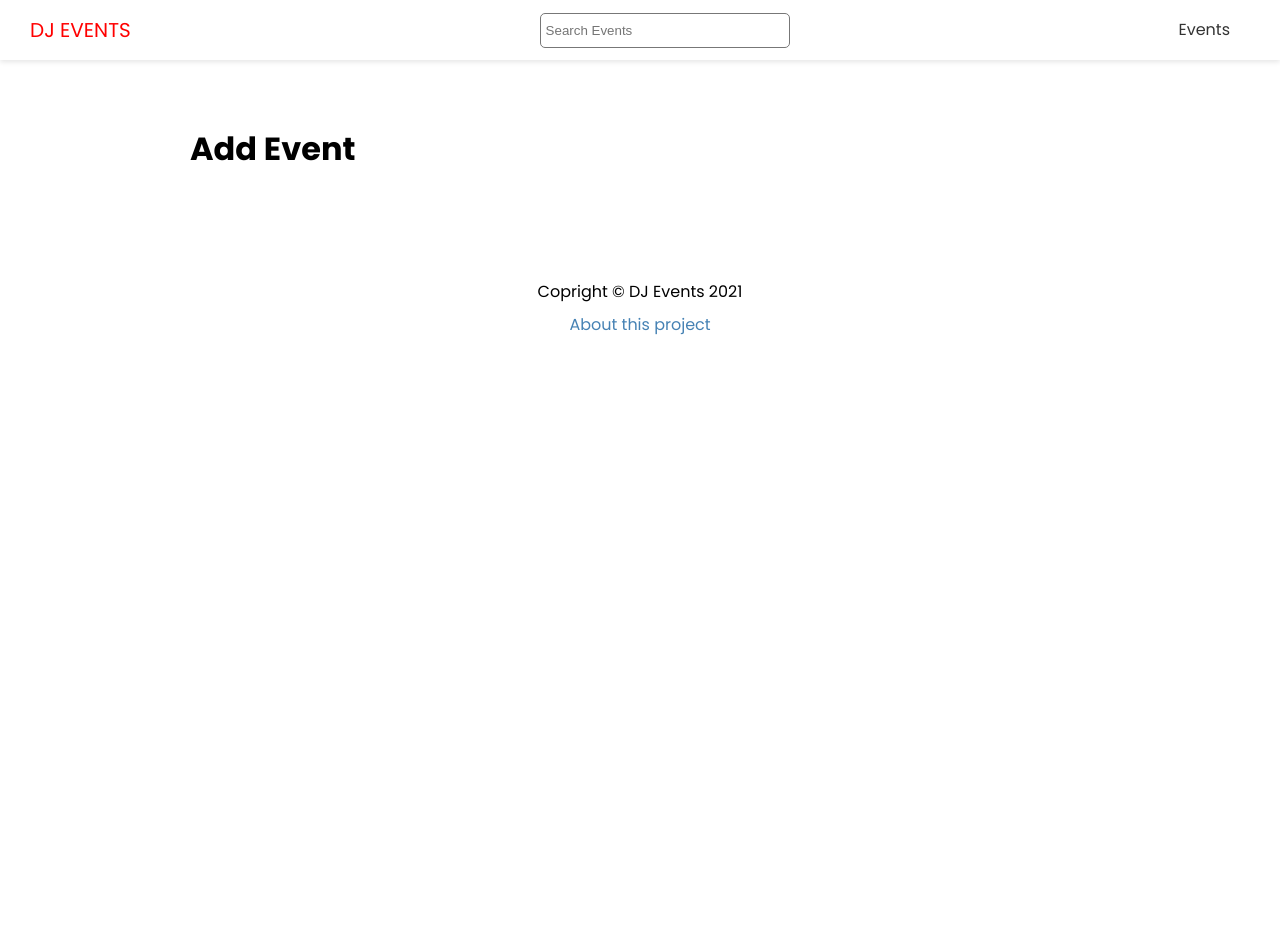
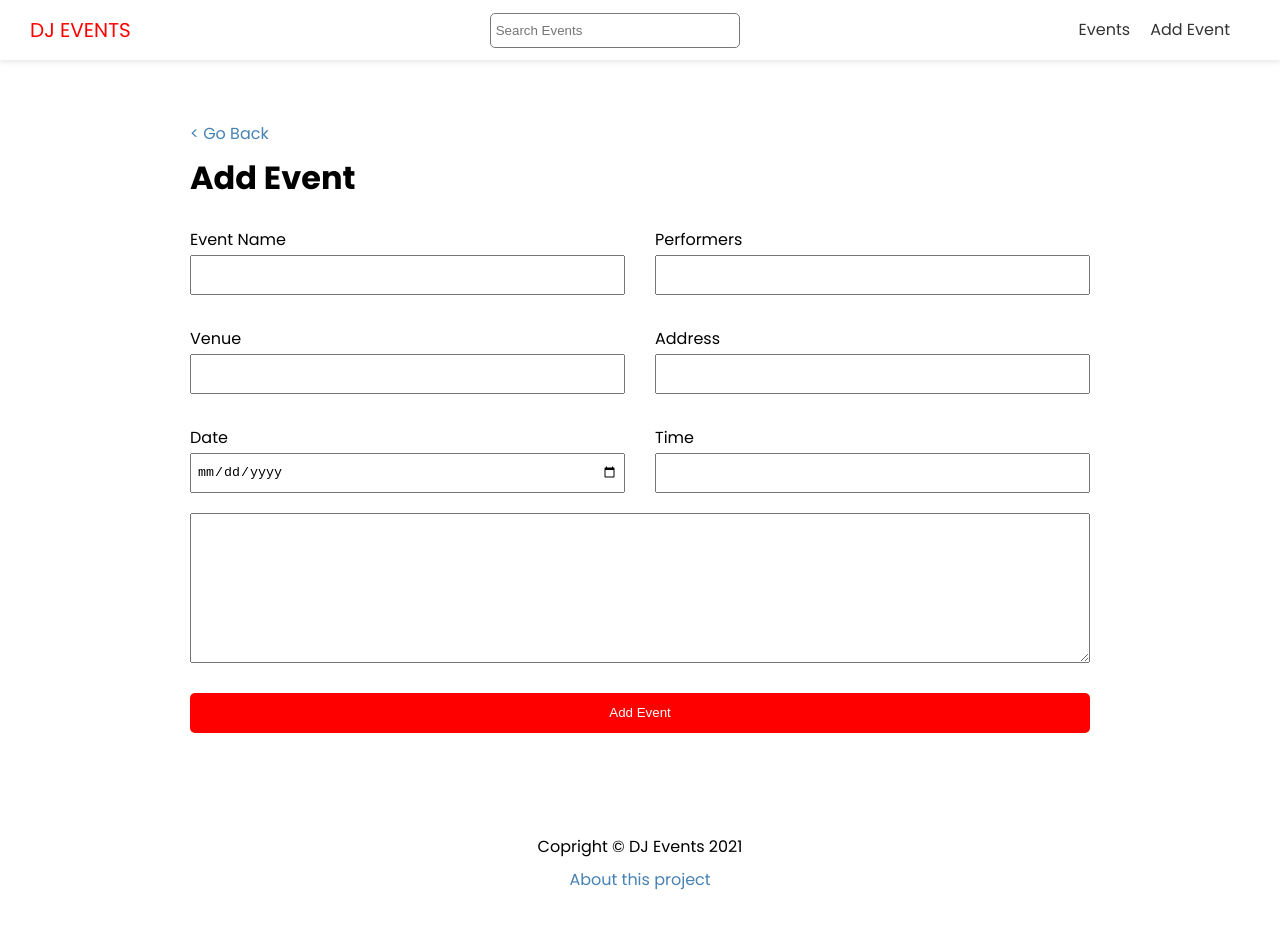
Before and after one commit to jwright90/traversy-nextjs-dj, a Next.js app: page /events/add in a window 1280 px wide. Shown: the top 928 px of the page. Before the commit the page ends 800 px from the top, so only its background shows below. Built offline with nearby package versions, Linux system fonts and the light colour scheme; no server answers.

Commit message:
get started on add event form

```diff
--- a/components/Header.js
+++ b/components/Header.js
@@ -20,6 +20,11 @@
               <a>Events</a>
             </Link>
           </li>
+          <li>
+            <Link href="/events/add">
+              <a>Add Event</a>
+            </Link>
+          </li>
         </ul>
       </nav>
     </header>
--- a/pages/events/add.js
+++ b/pages/events/add.js
@@ -1,9 +1,99 @@
+import {useState} from 'react'
+import {useRouter} from 'next/router'
+import Link from 'next/link'
+import {API_URL} from '@/config/index'
+import styles from '@/styles/Form.module.css'
 import Layout from "@/components/Layout"
 
 export default function AddEventPage() {
+  const [values, setValues] = useState({
+    name: '',
+    performers: '',
+    venue: '',
+    address: '',
+    date: '',
+    time: '',
+    description: '',
+  })
+
+  const router = useRouter()
+
+  const handleSubmit = e => {
+    e.preventDefault()
+    console.log(values)
+  }
+
+  const handleInputChange = e => {
+    const {name, value} = e.target
+    setValues({...values, [name]: value})
+
+  }
+
   return (
     <Layout title='Add New Event'>
+      <Link href="/events"><a>{'<'} Go Back</a></Link>
       <h1>Add Event</h1>
+      <form onSubmit={handleSubmit} className={styles.form}>
+        <div className={styles.grid}>
+          <div>
+            <label htmlFor="name">Event Name</label>
+            <input type="text" id="name" name="name"
+              value={values.name}
+              onChange={handleInputChange}/>
+          </div>
+
+          <div>
+            <label htmlFor="performers">Performers</label>
+            <input type="text" id="performers" name="performers"
+              value={values.performers}
+              onChange={handleInputChange}/>
+          </div>
+
+
+          <div>
+            <label htmlFor="venue">Venue</label>
+            <input type="text" id="venue" name="venue"
+              value={values.venue}
+              onChange={handleInputChange}/>
+          </div>
+
+
+          <div>
+            <label htmlFor="address">Address</label>
+            <input type="text" id="address" name="address"
+              value={values.address}
+              onChange={handleInputChange}/>
+          </div>
+
+
+          <div>
+            <label htmlFor="date">Date</label>
+            <input type="date" id="date" name="date"
+              value={values.date}
+              onChange={handleInputChange}/>
+          </div>
+
+
+          <div>
+            <label htmlFor="time">Time</label>
+            <input type="text" id="time" name="time"
+              value={values.time}
+              onChange={handleInputChange}/>
+          </div>
+        </div>
+
+        <textarea
+          type="text"
+          name='description'
+          id='description'
+          value={values.description}
+          onChange={handleInputChange}
+        ></textarea>
+
+        <input type="submit" value="Add Event" className="btn" />
+
+      </form>
+
     </Layout>
   )
 }
--- /dev/null
+++ b/styles/Form.module.css
@@ -0,0 +1,39 @@
+.form label {
+	display: block;
+}
+
+.form input {
+	width: 100%;
+	height: 40px;
+	padding: 5px;
+}
+
+.form textarea {
+	width: 100%;
+	height: 150px;
+}
+
+.form input[type='submit'] {
+	display: block;
+	width: 100%;
+	margin: 20px 0 30px;
+}
+
+.form .file {
+	border: 1px #ccc solid;
+	background-color: #f4f4f4;
+	padding: 10px;
+}
+
+.grid {
+	display: grid;
+	grid-template-columns: 1fr 1fr;
+	gap: 30px;
+	margin-bottom: 20px;
+}
+
+@media (max-width: 600px) {
+	.grid {
+		grid-template-columns: 1fr;
+	}
+}
```
